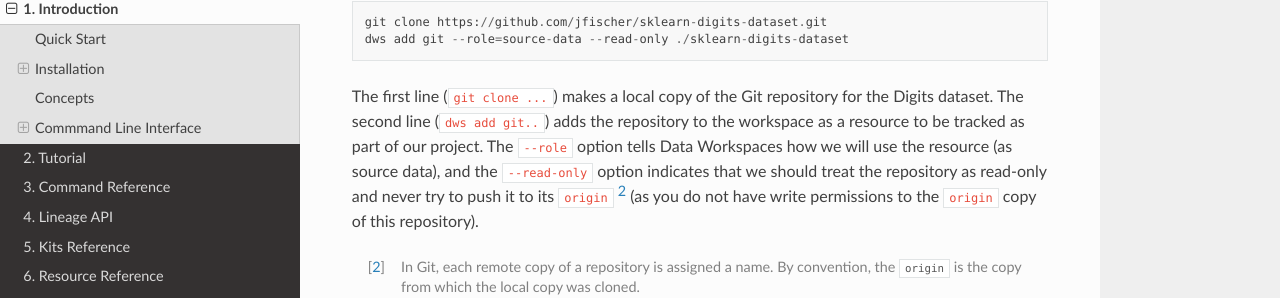
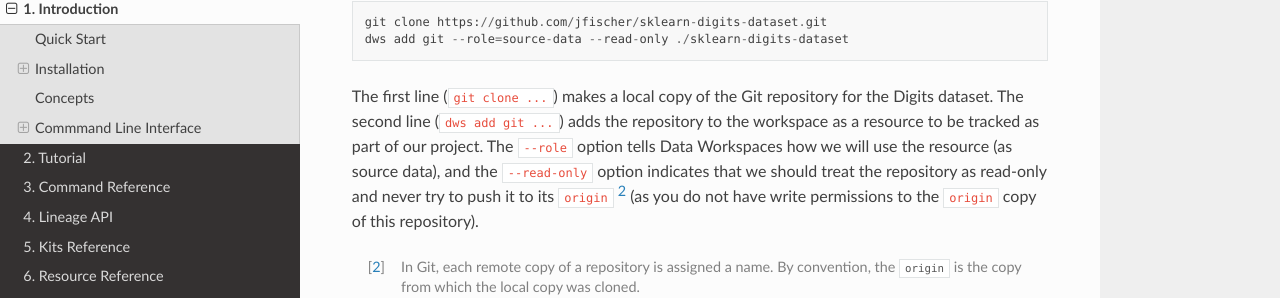
Before and after one commit to data-workspaces/data-workspaces-core, a Sphinx documentation site: the page built from docs/intro.rst, in a window 1280 px wide and 900 px high, scrolled down 629 px. Shown: the part 144-442 px from the top of the window. Built offline with Sphinx 7.4.7 and the Read the Docs theme 2.0.0, drawn with Linux system fonts in a browser that asks for light colours.

Commit message:
Fix typo

```diff
--- a/README.rst
+++ b/README.rst
@@ -48,7 +48,7 @@ external, third-party git repository. It is simple to add::
   dws add git --role=source-data --read-only ./sklearn-digits-dataset
 
 The first line (``git clone ...``) makes a local copy of the Git repository for the
-Digits dataset. The second line (``dws add git..``) adds the repository to the workspace
+Digits dataset. The second line (``dws add git ...``) adds the repository to the workspace
 as a resource to be tracked as part of our project.  The ``--role`` option tells Data
 Workspaces how we will use the resource (as source data), and the ``--read-only``
 option indicates that we should treat the repository as read-only and never try to
--- a/docs/intro.rst
+++ b/docs/intro.rst
@@ -35,7 +35,7 @@ external, third-party git repository. It is simple to add::
   dws add git --role=source-data --read-only ./sklearn-digits-dataset
 
 The first line (``git clone ...``) makes a local copy of the Git repository for the
-Digits dataset. The second line (``dws add git..``) adds the repository to the workspace
+Digits dataset. The second line (``dws add git ...``) adds the repository to the workspace
 as a resource to be tracked as part of our project.  The ``--role`` option tells Data Workspaces
 how we will use the resource (as source data), and the ``--read-only`` option indicates that
 we should treat the repository as read-only and never try to push it to its
```
